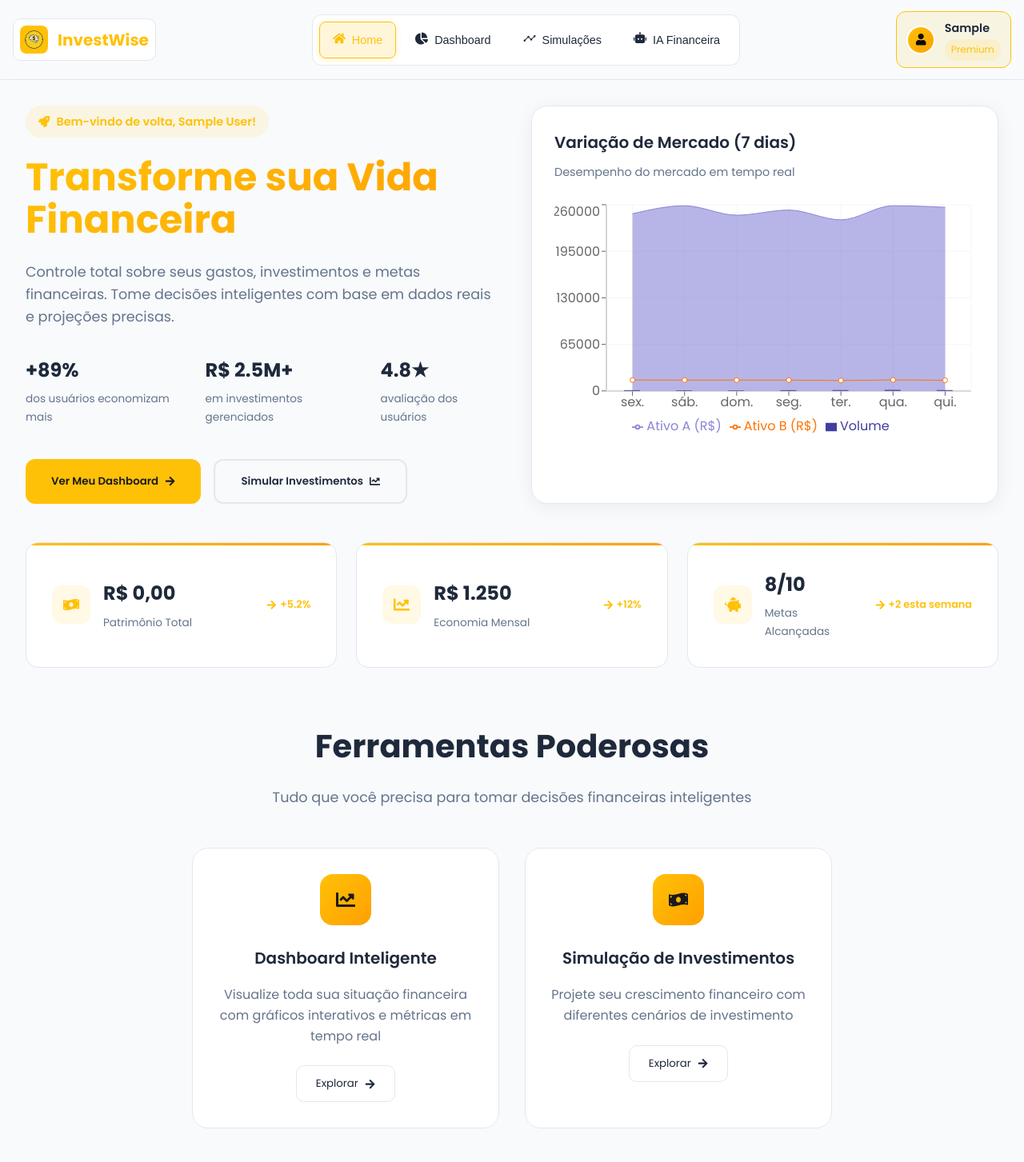
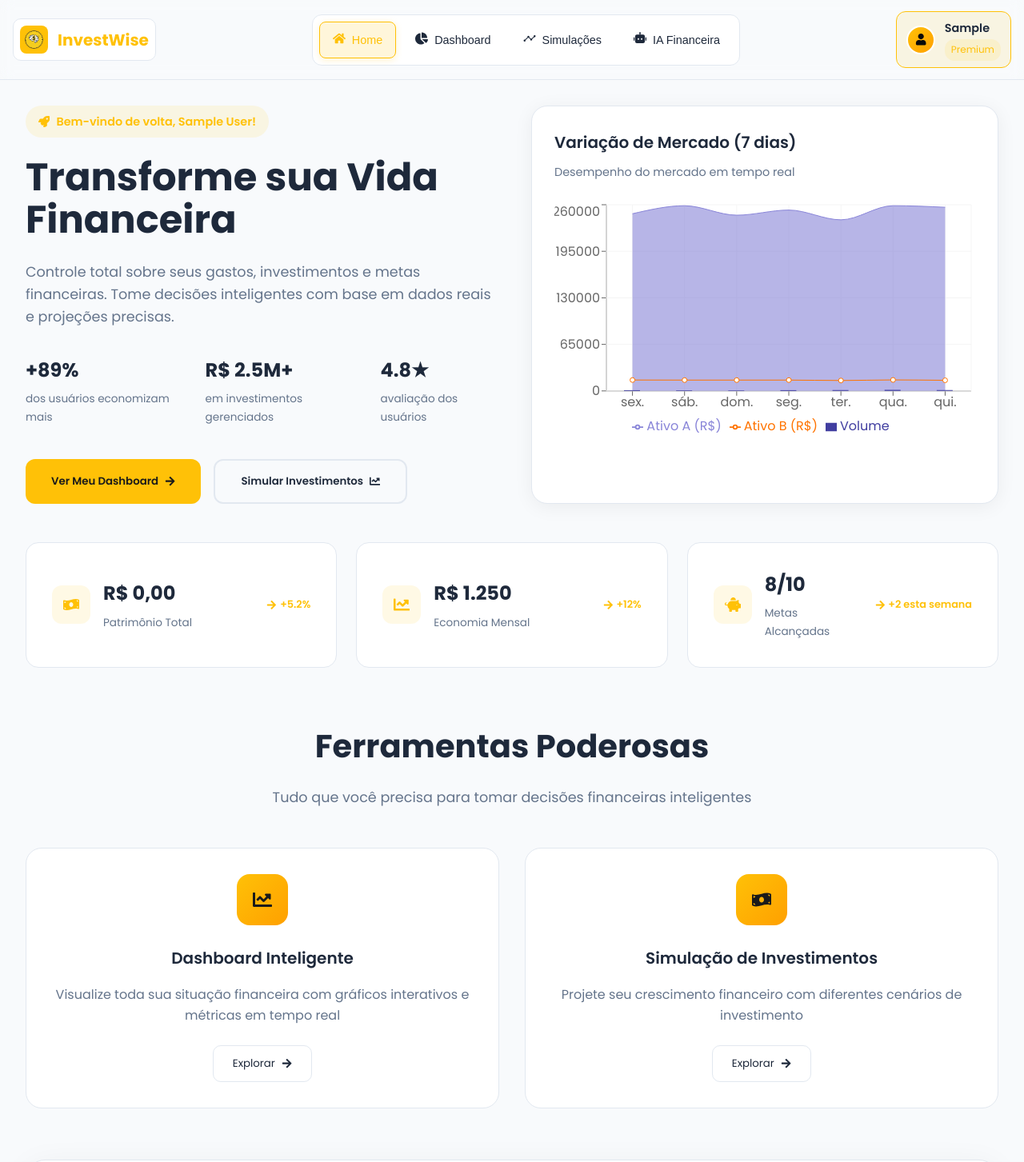
Before and after one commit to AndreOliveira509/InvestWise, a React (Vite) app: page /home in a window 1280 px wide. Shown: the top 1453 px of the page at 80% size. Built offline with nearby package versions, Linux system fonts and the light colour scheme; sample sign-in values are in the browser's storage.

Commit message:
Atualização visual da home

```diff
--- a/src/pages/Home/Home.module.css
+++ b/src/pages/Home/Home.module.css
@@ -90,7 +90,7 @@
   font-weight: 700;
   line-height: 1.1;
   margin-bottom: 1.5rem;
-  background: linear-gradient(135deg, var(--accent-color) 0%, var(--accent-hover) 100%);
+  background: var(--text-primary);
   -webkit-background-clip: text;
   -webkit-text-fill-color: transparent;
   background-clip: text;
@@ -227,16 +227,6 @@
   overflow: hidden;
 }
 
-.metricCard::before {
-  content: '';
-  position: absolute;
-  top: 0;
-  left: 0;
-  right: 0;
-  height: 3px;
-  background: linear-gradient(90deg, var(--accent-color), var(--accent-hover));
-}
-
 .metricCard:hover {
   transform: translateY(-4px);
   box-shadow: 0 8px 30px var(--shadow-color);
@@ -315,7 +305,7 @@
   display: grid;
   grid-template-columns: repeat(2, 1fr);
   gap: 2rem;
-  max-width: 800px;
+  max-width: 100vw;
   margin: 0 auto;
 }
 
@@ -517,7 +507,7 @@
 
   .featuresGrid {
     grid-template-columns: 1fr;
-    max-width: 500px;
+    max-width: 100vw;
   }
 
   .ctaCard {
```
